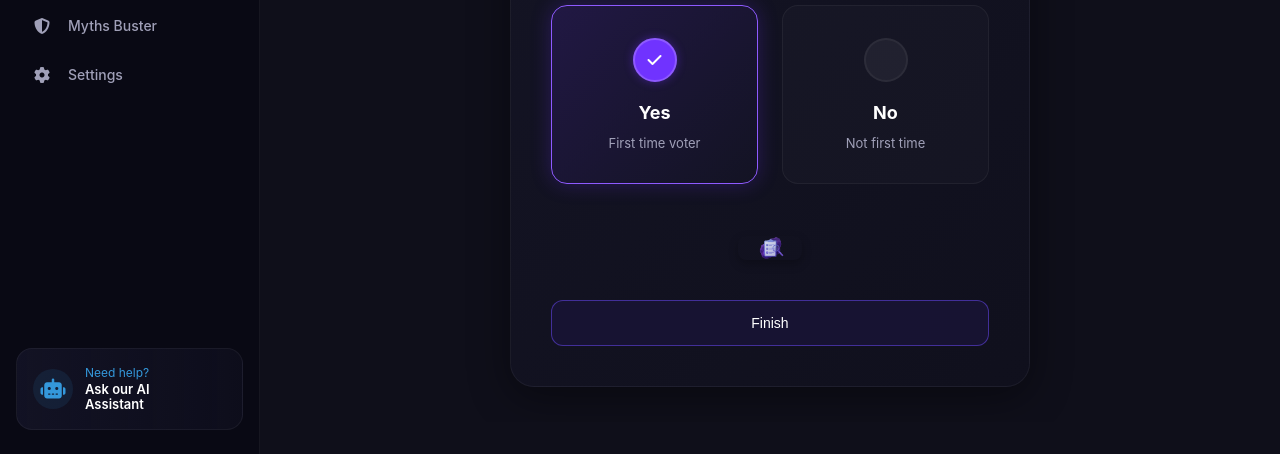
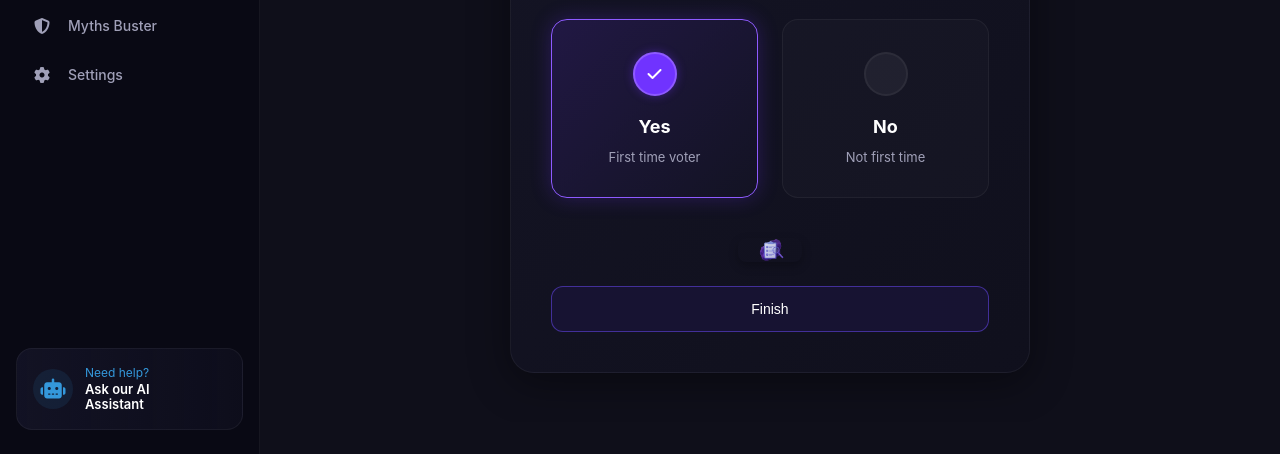
Before and after one commit to vaishnavi-ctrl-jpg/ELECTION-MENTOR-AI, a website: page voter-type.html in a window 1280 px wide. Shown: the part 346-800 px from the top of the page. Drawn offline with Linux system fonts and the light colour scheme.

Commit message:
Place raw img elements directly without container wrappers for elite performance and loading

```diff
--- a/voter-type.html
+++ b/voter-type.html
@@ -126,9 +126,7 @@
                         </div>
                     </div>
 
-                    <div class="text-center-margin-12">
-                        <img loading="lazy" src="verify_ur_details_asset.webp" alt="Verify Details" class="icon-small-shadow">
-                    </div>
+                    <img loading="lazy" src="verify_ur_details_asset.webp" alt="Verify Details" class="icon-small-shadow">
 
                     <button class="btn-primary onboarding-next-btn voter-finish-btn">Finish</button>
                 </div>
```
Also changed, not shown: age-selection.html (+1 -3 lines), location-selection.html (+1 -3 lines).
